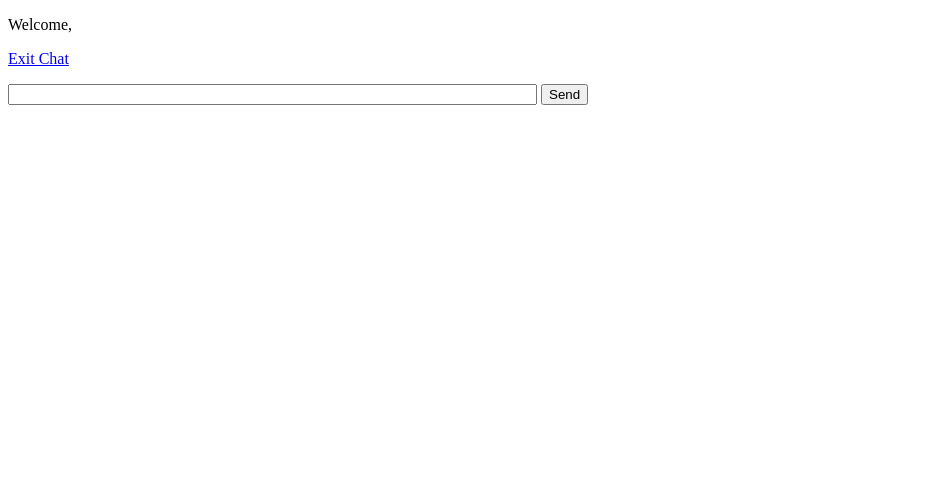
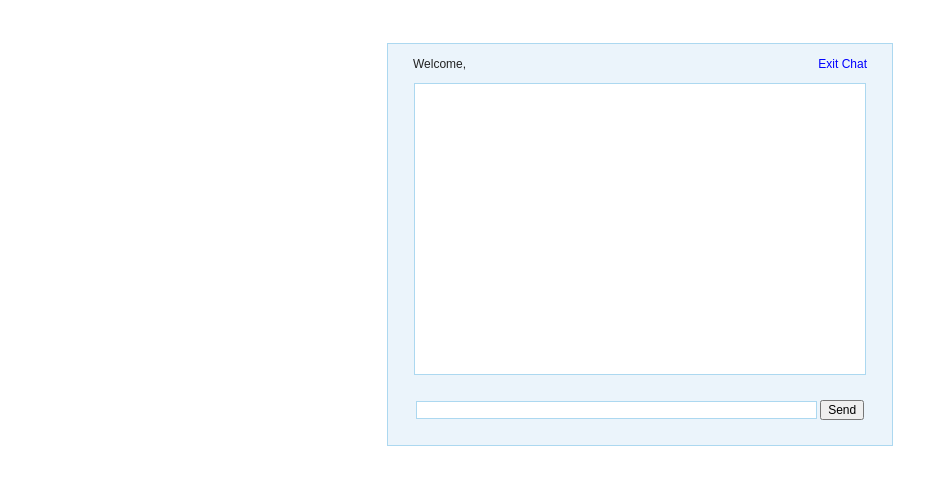
Before and after one commit to Dinde450/rowen, a PHP site: page / in a window 1280 px wide. Shown: the top 485 px of the page, without its empty margins (0-948 px from the left). Run offline with PHP 8.4, Linux system fonts and the light colour scheme; some libraries are stand-ins or nearby versions.

Commit message:
Update style.css

```diff
--- a/style.css
+++ b/style.css
@@ -29,3 +29,59 @@
   margin:0.2em auto;
  }
 }
+/* CSS Document */
+body {
+    font:12px arial;
+    color: #222;
+    text-align:center;
+    padding:35px; }
+
+form, p, span {
+    margin:0;
+    padding:0; }
+
+input { font:12px arial; }
+
+a {
+    color:#0000FF;
+    text-decoration:none; }
+
+    a:hover { text-decoration:underline; }
+
+#wrapper, #loginform {
+    margin:0 auto;
+    padding-bottom:25px;
+    background:#EBF4FB;
+    width:504px;
+    border:1px solid #ACD8F0; }
+
+#loginform { padding-top:18px; }
+
+    #loginform p { margin: 5px; }
+
+#chatbox {
+    text-align:left;
+    margin:0 auto;
+    margin-bottom:25px;
+    padding:10px;
+    background:#fff;
+    height:270px;
+    width:430px;
+    border:1px solid #ACD8F0;
+    overflow:auto; }
+
+#usermsg {
+    width:395px;
+    border:1px solid #ACD8F0; }
+
+#submit { width: 60px; }
+
+.error { color: #ff0000; }
+
+#menu { padding:12.5px 25px 12.5px 25px; }
+
+.welcome { float:left; }
+
+.logout { float:right; }
+
+.msgln { margin:0 0 2px 0; }
```
